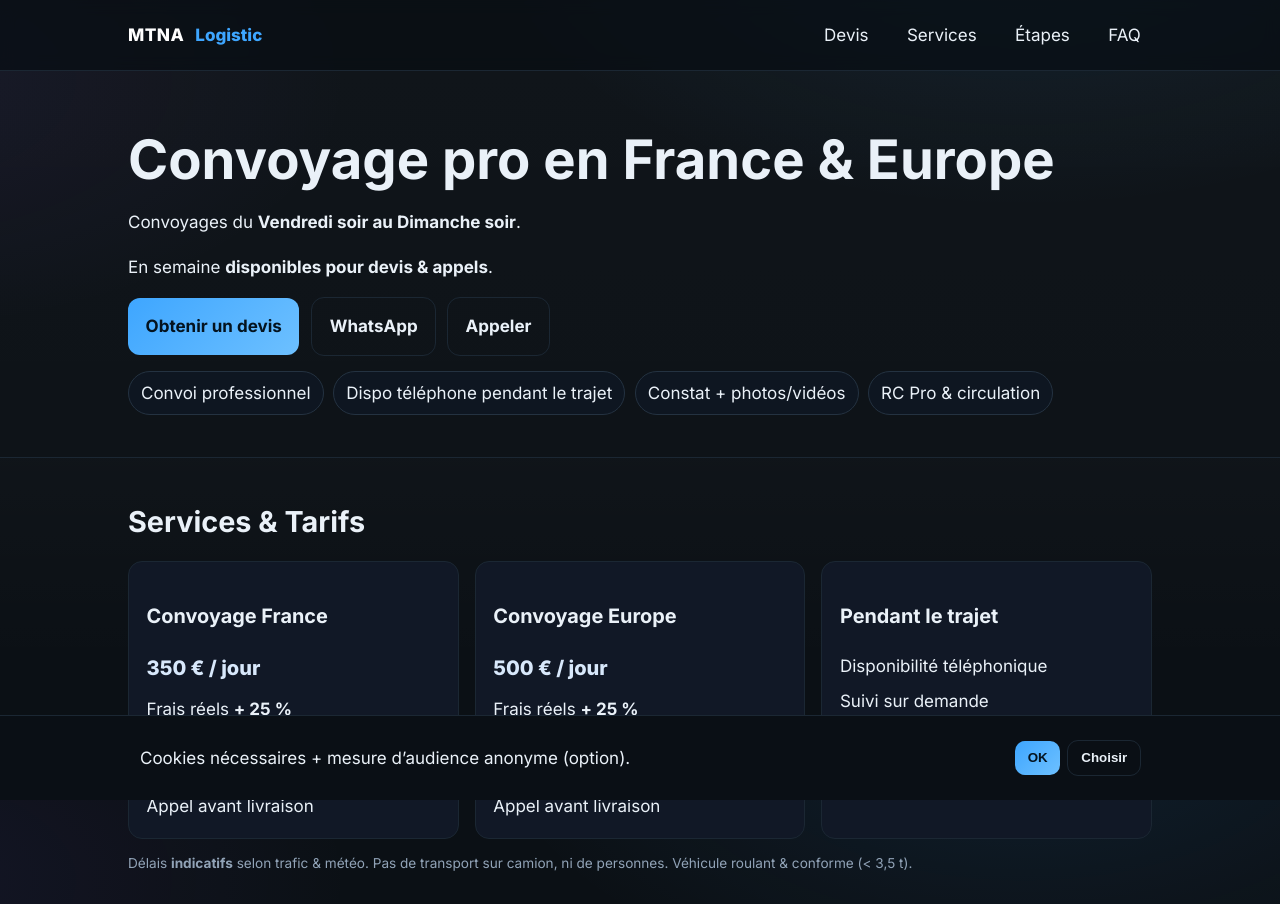
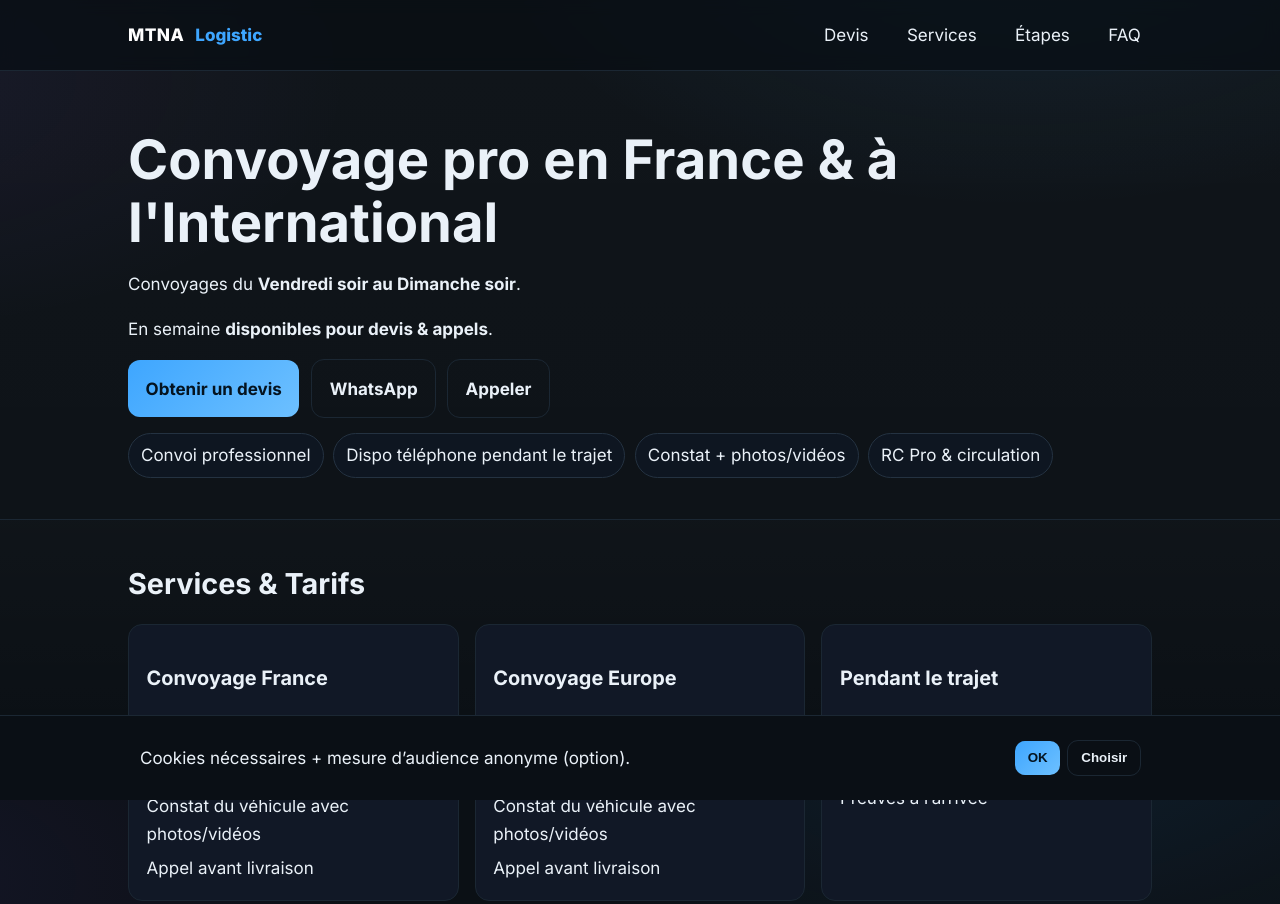
Before and after one commit to mtna-logistic/mtna-logistic.github.io, a plain HTML site: page index.html in a window 1280 px wide. Shown: the top 904 px of the page. Drawn offline with Linux system fonts and the light colour scheme.

Commit message:
Update Europe/International

```diff
--- a/index.html
+++ b/index.html
@@ -40,7 +40,7 @@
   <!-- Hero très simple -->
   <section class="hero">
     <div class="container">
-      <h1>Convoyage pro en France & Europe</h1>
+      <h1>Convoyage pro en France & à l'International</h1>
       <p>Convoyages du <strong>Vendredi soir au Dimanche soir</strong>.</p>
       <p>En semaine <strong>disponibles pour devis & appels</strong>.</p>
       <div class="cta-row">
```
